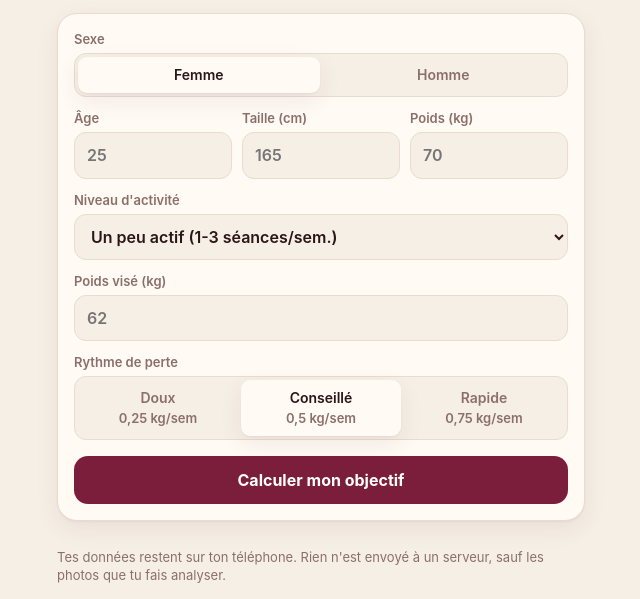
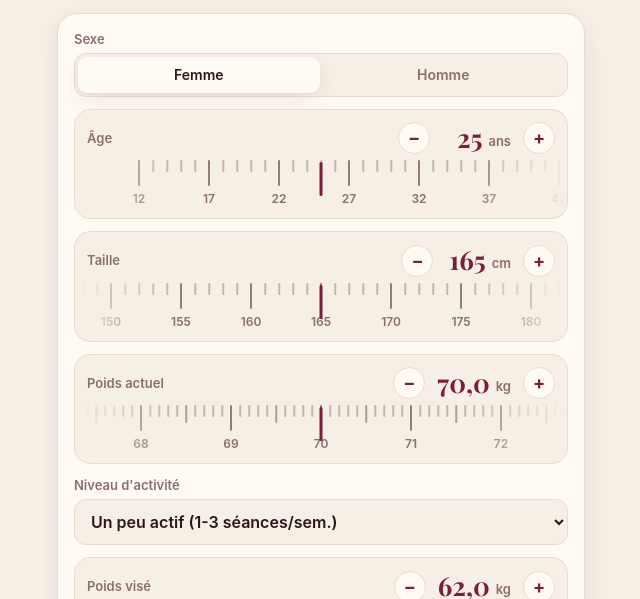
Before and after one commit to Ani-ssa-99/mycals, a plain HTML site: page index.html in a window 1280 px wide. Shown: the part 201-800 px from the top of the page, without its empty margins (319-959 px from the left). Drawn offline with nearby package versions, Linux system fonts and the light colour scheme.

Commit message:
Molettes défilantes pour l'âge, la taille et le poids
Co-Authored-By: Claude Opus 5.5 <noreply@anthropic.com>
Claude-Session: https://claude.ai/code/session_01MMxLL4NmFv4fshzuYzS1DR

```diff
--- a/app.js
+++ b/app.js
@@ -143,6 +143,50 @@ function render() {
   else renderProfile(app);
 }
 
+
+/* ---------- Molette défilante (règle) ---------- */
+function ruler({ name, label, unit, min, max, step, value }) {
+  const n = Math.round((max - min) / step);
+  const major = step < 1 ? 10 : 5;
+  const tw = step < 1 ? 9 : 14;
+  let ticks = "";
+  for (let i = 0; i <= n; i++) {
+    const v = min + i * step;
+    const big = i % major === 0;
+    const mid = step < 1 && i % 5 === 0 && !big;
+    ticks += `<i class="${big ? "M" : mid ? "m" : ""}">${big ? `<em>${r0(v)}</em>` : ""}</i>`;
+  }
+  const dec = step < 1 ? 1 : 0;
+  return `<div class="ruler" data-min="${min}" data-step="${step}" data-n="${n}" data-dec="${dec}" data-tw="${tw}" style="--tw:${tw}px">
+    <div class="ruler-head"><span class="ruler-label">${label}</span><span class="ruler-val"><button type="button" class="rb" data-d="-1" aria-label="Moins">−</button><b>${Number(value).toFixed(dec).replace(".", ",")}</b><small>${unit}</small><button type="button" class="rb" data-d="1" aria-label="Plus">+</button></span></div>
+    <div class="ruler-track"><div class="ruler-strip"><span class="sp"></span>${ticks}<span class="sp"></span></div></div>
+    <input type="hidden" name="${name}" value="${value}">
+  </div>`;
+}
+function bindRulers(root) {
+  $$(".ruler", root).forEach(r => {
+    const min = +r.dataset.min, step = +r.dataset.step, n = +r.dataset.n, dec = +r.dataset.dec, tw = +r.dataset.tw;
+    const track = $(".ruler-track", r), out = $(".ruler-val b", r), input = $("input", r);
+    let last = null, touched = false;
+    track.addEventListener("pointerdown", () => (touched = true), { passive: true });
+    const setIdx = (i, scroll) => {
+      i = Math.max(0, Math.min(n, i));
+      const v = +(min + i * step).toFixed(dec);
+      input.value = v; out.textContent = v.toFixed(dec).replace(".", ",");
+      if (touched && last !== null && last !== i) try { navigator.vibrate?.(3); } catch {}
+      last = i;
+      if (scroll) track.scrollTo({ left: i * tw, behavior: "smooth" });
+    };
+    const start = Math.round((parseFloat(input.value) - min) / step);
+    const place = () => { r.querySelectorAll(".sp").forEach(sp => (sp.style.width = (track.clientWidth - tw) / 2 + "px")); track.scrollLeft = start * tw; };
+    setIdx(start);
+    requestAnimationFrame(place);
+    setTimeout(() => { if (Math.abs(track.scrollLeft - (last ?? start) * tw) > tw) place(); }, 350);
+    track.addEventListener("scroll", () => setIdx(Math.round(track.scrollLeft / tw)), { passive: true });
+    $$(".rb", r).forEach(b => (b.onclick = () => setIdx(last + +b.dataset.d, true)));
+  });
+}
+
 /* ---------- Onboarding / profil ---------- */
 function profileForm(p = {}) {
   const sex = p.sex || "f";
@@ -152,14 +196,12 @@ function profileForm(p = {}) {
   <div class="stack">
     <div><label class="field"><span>Sexe</span></label>
       <div class="seg" data-seg="sex"><button type="button" data-v="f" class="${sex === "f" ? "on" : ""}">Femme</button><button type="button" data-v="m" class="${sex === "m" ? "on" : ""}">Homme</button></div></div>
-    <div class="grid3">
-      <label class="field"><span>Âge</span><input class="input" name="age" type="number" inputmode="numeric" min="12" max="100" value="${p.age || ""}" placeholder="25" required></label>
-      <label class="field"><span>Taille (cm)</span><input class="input" name="heightCm" type="number" inputmode="numeric" min="120" max="230" value="${p.heightCm || ""}" placeholder="165" required></label>
-      <label class="field"><span>Poids (kg)</span><input class="input" name="weightKg" type="number" inputmode="decimal" step="0.1" min="30" max="300" value="${p.weightKg || ""}" placeholder="70" required></label>
-    </div>
+    ${ruler({ name: "age", label: "Âge", unit: "ans", min: 12, max: 100, step: 1, value: p.age || 25 })}
+    ${ruler({ name: "heightCm", label: "Taille", unit: "cm", min: 120, max: 220, step: 1, value: p.heightCm || 165 })}
+    ${ruler({ name: "weightKg", label: "Poids actuel", unit: "kg", min: 30, max: 200, step: 0.1, value: p.weightKg || 70 })}
     <label class="field"><span>Niveau d'activité</span>
       <select class="input" name="activity">${ACTIVITY.map(a => `<option value="${a.v}" ${a.v === act ? "selected" : ""}>${a.label} (${a.sub})</option>`).join("")}</select></label>
-    <label class="field"><span>Poids visé (kg)</span><input class="input" name="goalWeightKg" type="number" inputmode="decimal" step="0.1" min="30" max="300" value="${p.goalWeightKg || ""}" placeholder="62" required></label>
+    ${ruler({ name: "goalWeightKg", label: "Poids visé", unit: "kg", min: 30, max: 200, step: 0.1, value: p.goalWeightKg || 62 })}
     <div><label class="field"><span>Rythme de perte</span></label>
       <div class="seg" data-seg="pace">
         ${[[0.25, "Doux"], [0.5, "Conseillé"], [0.75, "Rapide"]].map(([v, l]) => `<button type="button" data-v="${v}" class="${v === pace ? "on" : ""}">${l}<br><span class="small muted">${String(v).replace(".", ",")} kg/sem</span></button>`).join("")}
@@ -167,6 +209,7 @@ function profileForm(p = {}) {
   </div>`;
 }
 function bindProfileForm(root) {
+  bindRulers(root);
   $$("[data-seg]", root).forEach(seg => $$("button", seg).forEach(b => (b.onclick = () => { $$("button", seg).forEach(x => x.classList.remove("on")); b.classList.add("on"); })));
 }
 function readProfileForm(root) {
@@ -802,12 +845,13 @@ function renderProgress(app) {
   $$("[data-delw]").forEach(b => (b.onclick = () => { if (S.weights.length <= 1) return toast("Garde au moins une pesée"); S.weights = S.weights.filter(w => w.date !== b.dataset.delw); save(); render(); }));
 }
 function openWeight() {
-  openSheet(`<h2>Nouvelle pesée</h2><div class="grid2">
-    <label class="field"><span>Poids (kg)</span><input class="input" id="w" type="number" inputmode="decimal" step="0.1" value="${r1(currentWeight())}"></label>
-    <label class="field"><span>Date</span><input class="input" id="d" type="date" value="${todayKey()}" max="${todayKey()}"></label></div>
+  openSheet(`<h2>Nouvelle pesée</h2>
+    ${ruler({ name: "w", label: "Poids", unit: "kg", min: 30, max: 200, step: 0.1, value: r1(currentWeight()) })}
+    <label class="field" style="margin-top:12px"><span>Date</span><input class="input" id="d" type="date" value="${todayKey()}" max="${todayKey()}"></label>
     <button class="btn" id="ok" style="margin-top:14px">Enregistrer</button>`, (s, close) => {
+    bindRulers(s);
     $("#ok", s).onclick = () => {
-      const kg = parseFloat($("#w", s).value.replace(",", ".")); const date = $("#d", s).value || todayKey();
+      const kg = parseFloat($("[name=w]", s).value); const date = $("#d", s).value || todayKey();
       if (!(kg > 25 && kg < 350)) return toast("Poids invalide");
       const prev = currentWeight();
       S.weights = S.weights.filter(w => w.date !== date); S.weights.push({ date, kg }); save();
--- a/styles.css
+++ b/styles.css
@@ -272,3 +272,24 @@ a { color: var(--accent-2); }
   .badge.warn { background: #4a2a1c; color: #f0b48f; }
 }
 .btn.secondary { background: var(--accent-soft); }
+
+/* Molette défilante */
+.ruler { position: relative; background: var(--bg); border: 1px solid var(--line); border-radius: 16px; padding: 10px 0 0; overflow: hidden; }
+.ruler-head { display: flex; align-items: center; justify-content: space-between; padding: 0 12px; }
+.ruler-label { font-size: 13px; font-weight: 600; color: var(--muted); }
+.ruler-val { display: flex; align-items: center; gap: 4px; }
+.ruler-val b { font-family: var(--serif); font-size: 26px; color: var(--accent); min-width: 2.4ch; text-align: right; font-variant-numeric: tabular-nums; }
+.ruler-val small { color: var(--muted); font-size: 13px; font-weight: 600; margin: 6px 8px 0 2px; }
+.rb { width: 32px; height: 32px; border-radius: 50%; border: 1px solid var(--line); background: var(--card); color: var(--accent); font-weight: 700; font-size: 18px; line-height: 1; padding: 0; }
+.rb[data-d="-1"] { margin-right: 8px; }
+.ruler-track { overflow-x: auto; overflow-y: hidden; scrollbar-width: none; scroll-snap-type: x mandatory; -webkit-overflow-scrolling: touch; height: 58px; margin-top: 4px;
+  -webkit-mask-image: linear-gradient(90deg, transparent, #000 20%, #000 80%, transparent); mask-image: linear-gradient(90deg, transparent, #000 20%, #000 80%, transparent); }
+.ruler-track::-webkit-scrollbar { display: none; }
+.ruler-strip { display: flex; height: 100%; width: max-content; }
+.ruler-strip .sp { flex: none; width: 50%; }
+.ruler-strip i { flex: none; width: var(--tw); height: 100%; position: relative; scroll-snap-align: center; font-style: normal; }
+.ruler-strip i::before { content: ""; position: absolute; left: 50%; top: 0; width: 1.5px; height: 12px; background: var(--muted); opacity: .45; transform: translateX(-50%); border-radius: 2px; }
+.ruler-strip i.m::before { height: 18px; opacity: .65; }
+.ruler-strip i.M::before { height: 26px; width: 2px; opacity: .9; }
+.ruler-strip i em { position: absolute; top: 31px; left: 50%; transform: translateX(-50%); font-size: 12px; font-style: normal; color: var(--muted); font-weight: 600; }
+.ruler::after { content: ""; position: absolute; left: 50%; bottom: 22px; width: 3px; height: 34px; background: var(--accent); border-radius: 3px; transform: translateX(-50%); pointer-events: none; }
--- a/sw.js
+++ b/sw.js
@@ -1,5 +1,5 @@
 // Service worker : l'appli s'ouvre même sans connexion.
-const VERSION = "mycals-v2";
+const VERSION = "mycals-v3";
 const SHELL = ["./", "index.html", "styles.css", "app.js", "ai.js", "off.js", "foods.js", "manifest.webmanifest",
   "icons/icon-192.png", "icons/icon-512.png", "icons/apple-touch-icon.png"];
 
```
